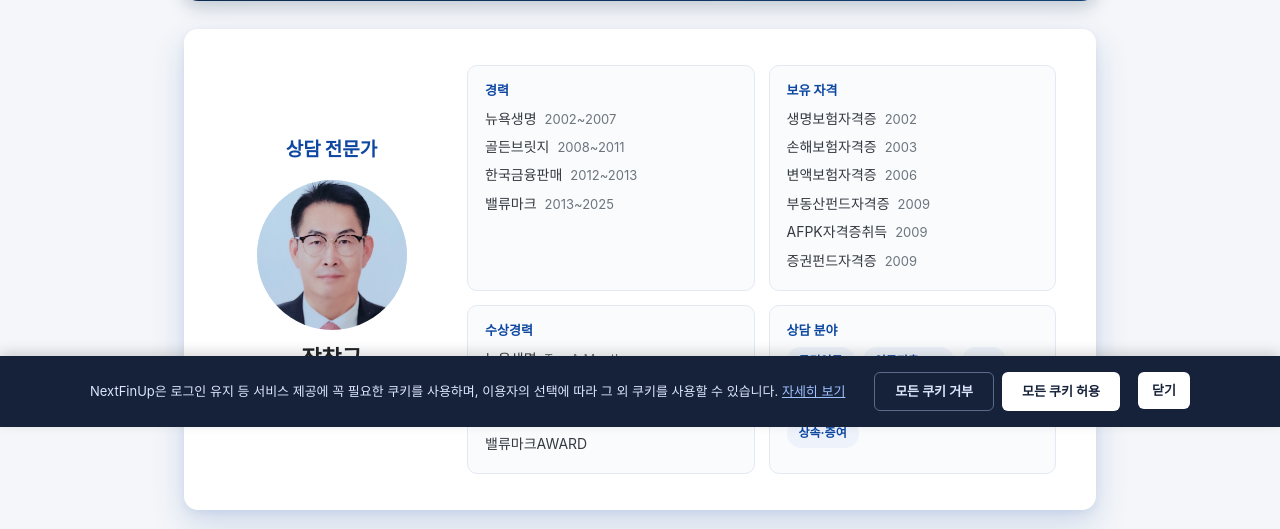
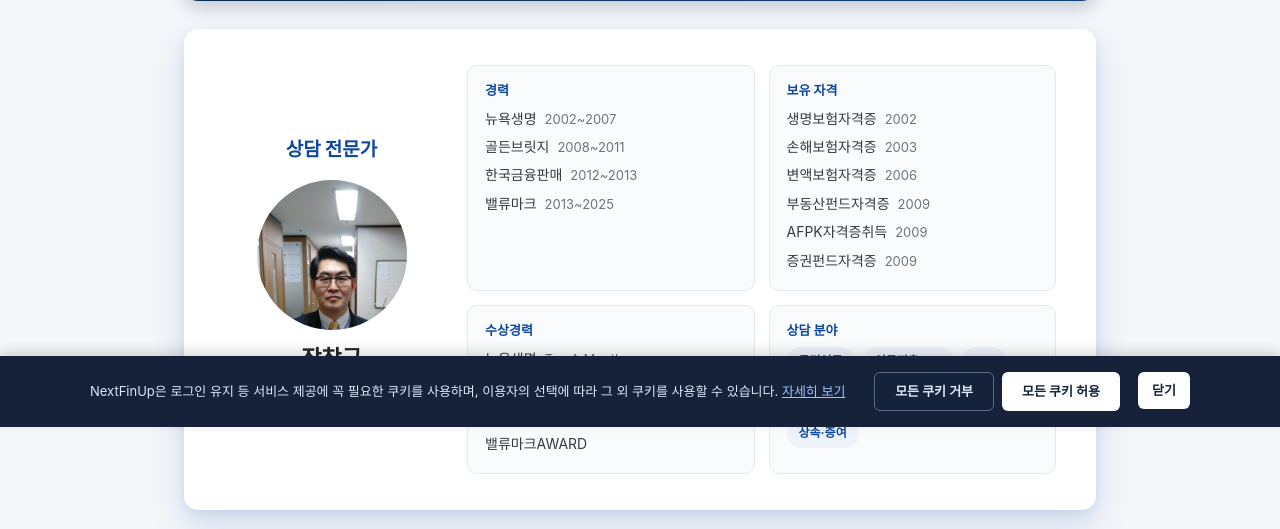
Before and after one commit to banks21c/aix_prjt_2026, a Django app: page /experts/ in a window 1280 px wide. Shown: the part 373-902 px from the top of the page. Run offline with Django 4.2, Linux system fonts and the light colour scheme; data comes from the database, SQL or seed files in the repository; data that the repository does not hold is empty.

Commit message:
Replace 전문가 소개 photo with new headshot
Cropped the newly uploaded office photo into a square with generous
headroom (480x480) so the full head/hair shows inside the circular
avatar, replacing the old ID-photo-style expert1.png. Reset
.ec-photo's object-position from the old top-biased crop (tuned for
the previous tall portrait) to plain center, since the new photo is
already composed as a centered square.

Co-Authored-By: Claude Sonnet 5 <noreply@anthropic.com>
Claude-Session: https://claude.ai/code/session_01SmJr4yTYEDiKCqZbMLEgZL

```diff
--- a/articles/templates/articles/expert_consult.html
+++ b/articles/templates/articles/expert_consult.html
@@ -61,10 +61,9 @@
             background: #e3ecfa; color: var(--brand-primary, #0d47a1);
             display: flex; align-items: center; justify-content: center;
             font-size: 46px; font-weight: 800; flex: 0 0 auto;
-            /* 원본이 세로로 긴 증명사진이라 object-fit:cover 기본(중앙 정렬)이면 위쪽
-               머리카락이 잘린다. 세로 정렬 기준을 위쪽으로 당겨 머리 대신 아래쪽
-               가슴 부분이 잘리게 한다. */
-            object-fit: cover; object-position: 50% 10%;
+            /* expert1.png는 얼굴이 가운데에 오도록 정사각형으로 미리 잘라둔 사진이라
+               object-fit:cover 기본 중앙 정렬로도 얼굴이 잘리지 않는다. */
+            object-fit: cover; object-position: 50% 50%;
         }
         /* 사진 영역(.ec-identity)이 오른쪽 경력/자격 박스보다 낮아서, 세로 가운데 정렬로
            맞춘다. */
```
Also changed, not shown: articles/static/articles/expert1.png.
